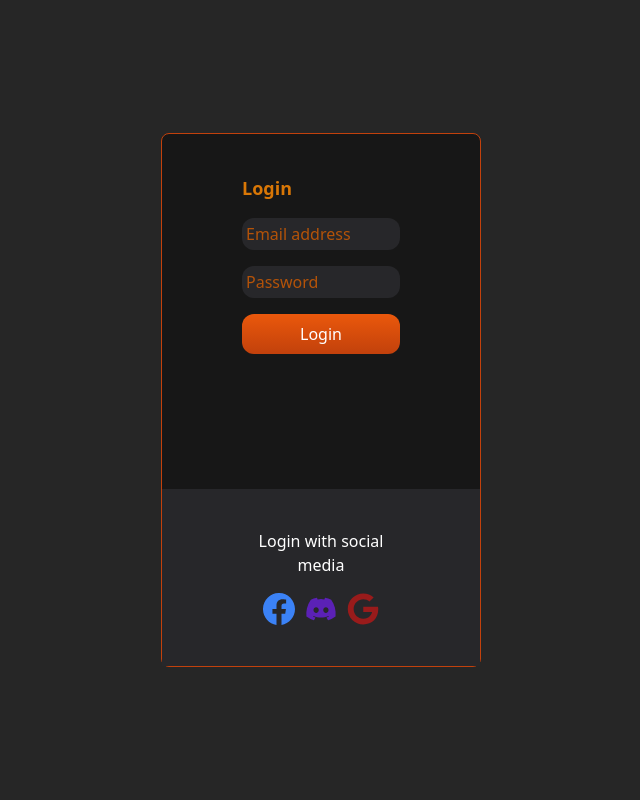
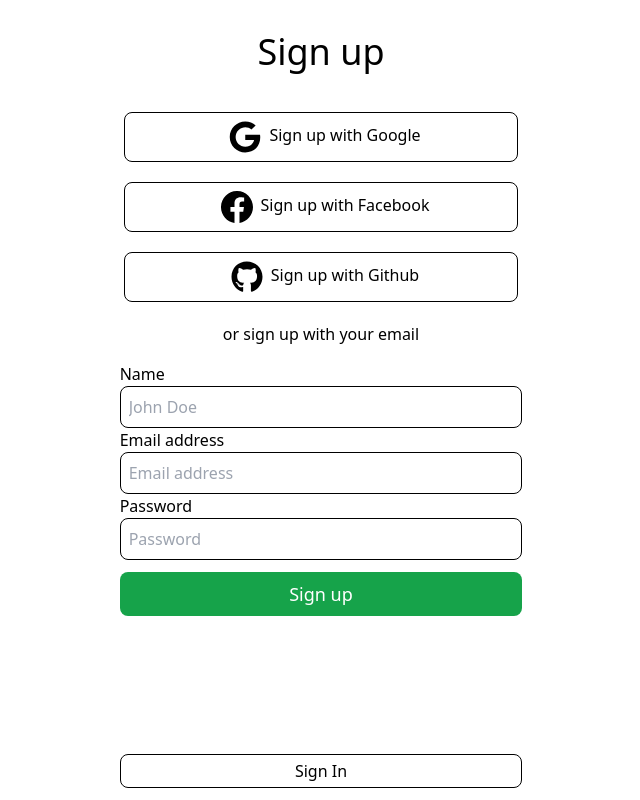
Before and after one commit to sniperdev/messenger, a React (Vite) app: page / in a window 1280 px wide. Shown: the whole page, without its empty margins (319-959 px from the left). Built offline with nearby package versions, Linux system fonts and the light colour scheme.

Commit message:
<feat> better login page with sign up and sign in with email

```diff
--- a/src/components/LoginPage.jsx
+++ b/src/components/LoginPage.jsx
@@ -1,60 +1,121 @@
-import React from "react";
+import React, { useState } from "react";
 import { BsFacebook } from "react-icons/bs";
-import { FaDiscord, FaGoogle } from "react-icons/fa";
+import { FaDiscord, FaGithub, FaGoogle } from "react-icons/fa";
 
-import {createUserWithEmailAndPassword, sendEmailVerification} from "firebase/auth"
-import {auth} from "../configs/firebase-cofig"
+import {
+  createUserWithEmailAndPassword,
+  signInWithEmailAndPassword,
+  sendEmailVerification,
+  updateProfile,
+} from "firebase/auth";
+import { auth } from "../configs/firebase-cofig";
 const LoginPage = () => {
-  async function RegisterWithEmail(email,password) {
-    await createUserWithEmailAndPassword(auth, email, password).then((userCredentials) => {
+  const [signIn, setSignIn] = useState(false);
+  async function SignUpWithEmail(name, email, password) {
+    await createUserWithEmailAndPassword(auth, email, password)
+      .then((userCredentials) => {
         const user = userCredentials.user;
-      console.log(user);
+        updateProfile(auth.currentUser, {
+          displayName: name,
+        });
         sendEmailVerification(user);
-    }).catch((error) => {
+      })
+      .catch((error) => {
         console.error(error.code, error.message);
-    })
-
+      });
+  }
+  async function SingInWithEmail(email, password) {
+    await signInWithEmailAndPassword(auth, email, password);
   }
 
   async function handleSubmitForm(e) {
     e.preventDefault();
-    const email = e.target[0].value;
-    const password = e.target[1].value;
-    await RegisterWithEmail(email,password);
+    const name = e.target.name.value;
+    const email = e.target.email.value;
+    const password = e.target.password.value;
+    if (signIn) await SingInWithEmail(email, password);
+    else await SignUpWithEmail(name, email, password);
   }
 
   return (
-    <div className="flex justify-center items-center w-screen h-screen bg-neutral-800">
-      <section className="h-2/3 w-1/4 bg-neutral-900 rounded-lg border border-orange-700">
-        <div className="flex flex-col h-2/3 px-20 py-10">
-          <h1 className="text-lg font-bold text-amber-600">Login</h1>
-          <form onSubmit={handleSubmitForm}>
+    <div className="h-screen w-screen">
+      <section className="flex flex-col p-3 h-full md:w-1/3 mx-auto 2xl:w-1/5">
+        <h1 className="my-5 text-4xl text-center">
+          {signIn ? "Sign In" : "Sign up"}
+        </h1>
+        <div className="text-center">
+          <div className="p-2 m-1 my-5 border rounded-lg border-black">
+            <FaGoogle className="inline w-8 h-8 mx-2" />
+            <p className="inline">
+              {signIn ? "Sign in with Google" : "Sign up with Google"}
+            </p>
+          </div>
+          <div className="p-2 m-1 my-5 border rounded-lg border-black">
+            <BsFacebook className="inline w-8 h-8 mx-2" />
+            <p className="inline">
+              {signIn ? "Sign in with Facebook" : "Sign up with Facebook"}
+            </p>
+          </div>
+          <div className="p-2 m-1 my-5 border rounded-lg border-black">
+            <FaGithub className="inline w-8 h-8 mx-2" />
+            <p className="inline">
+              {signIn ? "Sign in with Github" : "Sign up with Github"}
+            </p>
+          </div>
+        </div>
+        <h2 className="text-center">
+          {signIn ? "or sign in with your email" : "or sign up with your email"}
+        </h2>
+        <form onSubmit={handleSubmitForm} className="my-4">
+          {!signIn && (
+            <label>
+              <p>Name</p>
+              <input
+                type="text"
+                name="name"
+                placeholder="John Doe"
+                className="border border-black rounded-lg p-2 w-full"
+                required
+              />
+            </label>
+          )}
+
+          <label>
+            <p>Email address</p>
             <input
               type="email"
+              name="email"
               placeholder="Email address"
-              className="block rounded-xl p-1 w-full my-4 bg-zinc-800 text-amber-600 placeholder:text-amber-700 outline-none focus:outline-amber-600"
+              className="border border-black rounded-lg p-2 w-full"
+              required
             />
+          </label>
+          <label>
+            <p className="inline">Password</p>
             <input
               type="password"
+              name="password"
               placeholder="Password"
-              className="block rounded-xl p-1 w-full my-4 bg-zinc-800 text-amber-600 placeholder:text-amber-700 outline-none focus:outline-amber-600"
+              className="border border-black rounded-lg p-2 w-full"
+              required
             />
+          </label>
           <button
             type="submit"
-              className="block w-full py-2 my-2 rounded-xl bg-gradient-to-b from-orange-600 to-orange-700 text-white"
+            className="w-full rounded-lg bg-green-600 p-2 text-white text-lg my-3"
           >
-              Login
+            {signIn ? "Sign in" : "Sign up"}
           </button>
         </form>
-        </div>
-        <div className="h-1/3 px-20 py-10 bg-zinc-800">
-          <p className="text-white text-center">Login with social media</p>
-          <div className="flex justify-around m-4">
-            <BsFacebook className="inline w-8 h-8 text-blue-500" />
-            <FaDiscord className="inline w-8 h-8 text-violet-800" />
-            <FaGoogle className="inline w-8 h-8 text-red-800" />
-          </div>
-        </div>
+        <button
+          onClick={() => {
+            if (signIn) setSignIn(false);
+            else setSignIn(true);
+          }}
+          className="mt-auto rounded-lg border border-black p-1"
+        >
+          {signIn ? "Create an account" : "Sign In"}
+        </button>
       </section>
     </div>
   );
```
Also changed, not shown: .yarnrc.yml (added). Lines whose indentation alone changed are shown as unchanged.
